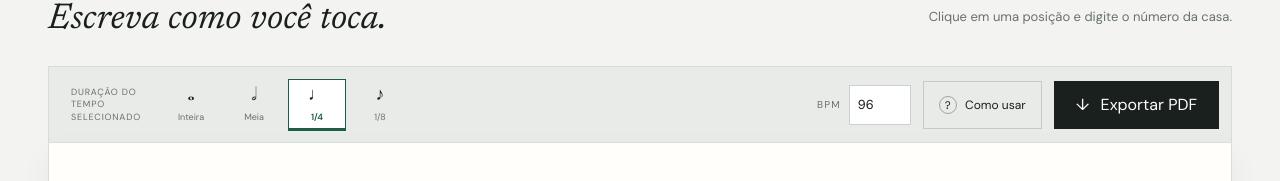
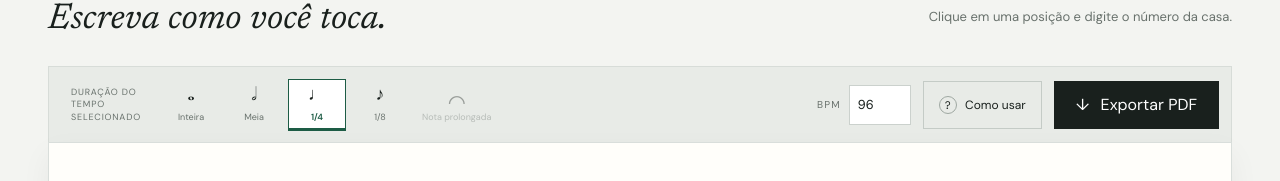
Before and after one commit to Nastarii/free-tab-maker, a Next.js app: page /editor in a window 1280 px wide. Shown: the part 156-337 px from the top of the page. Built offline with nearby package versions, Linux system fonts and the light colour scheme.

Commit message:
feat: add tie

```diff
--- a/src/app/globals.css
+++ b/src/app/globals.css
@@ -34,13 +34,16 @@ footer { min-height: 90px; background: var(--ink); color: white; padding: 0 max(
 
 .editor-page { min-height: 100vh; padding-bottom: 60px; }.editor-nav { max-width: none; background: var(--paper); padding: 0 max(28px, calc((100vw - 1240px)/2)); }.saved-state { color: var(--muted); font-size: 12px; }.saved-state i { display: inline-block; width: 6px; height: 6px; border-radius: 50%; background: #5b9a72; margin-right: 7px; }
 .editor-shell { max-width: 1240px; margin: auto; padding: 52px 28px 0; }.editor-heading { display: flex; align-items: end; justify-content: space-between; margin-bottom: 28px; }.editor-heading h1 { font: 400 36px "Newsreader", Georgia, serif; margin: 7px 0 0; }.editor-heading p { color: var(--muted); font-size: 13px; }
-.editor-toolbar { display: flex; align-items: center; gap: 12px; background: #e8ebe7; min-height: 76px; padding: 10px 12px 10px 22px; border: 1px solid #d7dcd8; border-bottom: 0; }.duration-group { display: flex; align-items: center; gap: 5px; }.duration-title { max-width: 78px; font-size: 9px; line-height: 1.35; text-transform: uppercase; letter-spacing: .09em; color: var(--muted); margin-right: 8px; }.duration-group button { min-width: 58px; height: 52px; padding: 4px 7px; border: 1px solid transparent; background: transparent; cursor: pointer; display: grid; place-items: center; grid-template-columns: 1fr; line-height: 14px; }.duration-group button:hover, .duration-group button.selected { background: white; border-color: #cbd1cd; }.duration-group button.selected { border-color: var(--green); box-shadow: inset 0 -2px var(--green); }.duration-group small { font: 9px "DM Sans"; color: var(--muted); white-space: nowrap; }.duration-group button.selected small { color: var(--green); font-weight: 600; }.note { min-height: 18px; font-size: 18px; }
+.editor-toolbar { display: flex; align-items: center; gap: 12px; background: #e8ebe7; min-height: 76px; padding: 10px 12px 10px 22px; border: 1px solid #d7dcd8; border-bottom: 0; }.duration-group { display: flex; align-items: center; gap: 5px; }.duration-title { max-width: 78px; font-size: 9px; line-height: 1.35; text-transform: uppercase; letter-spacing: .09em; color: var(--muted); margin-right: 8px; }.duration-group button { min-width: 58px; height: 52px; padding: 4px 7px; border: 1px solid transparent; background: transparent; cursor: pointer; display: grid; place-items: center; grid-template-columns: 1fr; line-height: 14px; }.duration-group button:hover, .duration-group button.selected { background: white; border-color: #cbd1cd; }.duration-group button.selected { border-color: var(--green); box-shadow: inset 0 -2px var(--green); }.duration-group button:disabled { cursor: not-allowed; opacity: .38; }.duration-group small { font: 9px "DM Sans"; color: var(--muted); white-space: nowrap; }.duration-group button.selected small { color: var(--green); font-weight: 600; }.note { min-height: 18px; font-size: 18px; }.pause-symbol { min-height: 18px; font: 22px/16px Georgia, serif; }
 .tempo-control { display: flex; align-items: center; gap: 8px; margin-left: auto; }.tempo-control label { font-size: 10px; letter-spacing: .12em; color: var(--muted); }.tempo-control input { width: 62px; height: 40px; border: 1px solid #cbd1cd; background: white; padding: 0 8px; font: 13px "DM Mono"; }.help-button { height: 48px; border: 1px solid #c4cbc6; background: transparent; padding: 0 15px; cursor: pointer; font-size: 12px; white-space: nowrap; }.help-button:hover { background: white; }.help-button span { display: inline-grid; place-items: center; width: 18px; height: 18px; margin-right: 5px; border: 1px solid #9fa8a2; border-radius: 50%; font: 11px "DM Mono"; }.export-button { height: 48px; border: 0; background: var(--ink); color: white; padding: 0 22px; cursor: pointer; white-space: nowrap; }.export-button:hover { background: var(--green); }.export-button span { margin-right: 7px; }
 .paper { background: var(--paper); border: 1px solid var(--line); min-height: 560px; padding: 62px 58px 50px; box-shadow: 0 12px 28px rgba(30,38,34,.05); }.score-header { display: flex; justify-content: space-between; align-items: start; padding-bottom: 32px; border-bottom: 1px solid var(--line); margin-bottom: 42px; }.score-header input { display: block; border: 0; background: transparent; outline: 0; }.title-input { font: 500 30px "DM Sans"; width: min(600px, 65vw); letter-spacing: -.03em; }.artist-input { margin-top: 9px; width: 400px; color: var(--muted); font-size: 13px; }.score-tempo { font: 13px "DM Mono"; color: var(--muted); }
 .measures { display: grid; grid-template-columns: 1fr; gap: 52px; }.measure-label { display: flex; justify-content: space-between; color: #8b938e; font: 9px "DM Mono"; text-transform: uppercase; letter-spacing: .12em; margin: 0 8px 13px 25px; }.measure-label button { border: 0; background: transparent; cursor: pointer; color: #a7ada9; font-size: 17px; line-height: 8px; }.measure-label button:hover { color: #b34a3f; }
 .measure-wrap { overflow-x: auto; overflow-y: hidden; }
 .measure { position: relative; min-width: 520px; padding-bottom: 48px; }.tab-row { height: 35px; display: grid; grid-template-columns: 24px 8px var(--slot-columns) 8px; align-items: center; font: 14px "DM Mono", monospace; }.string-name { color: var(--muted); }.bar { font-weight: 400; color: #777f7a; }.cell { position: relative; min-width: 0; height: 35px; display: grid; place-items: center; }.cell:before { content: ""; position: absolute; z-index: 0; left: 0; right: 0; top: 17px; border-top: 1px solid #919994; }.cell[data-beat="true"]:after { content: ""; position: absolute; z-index: 1; left: 0; height: 4px; width: 1px; background: #cbd0cd; top: 15px; }.cell input { position: relative; z-index: 3; width: 24px; height: 25px; text-align: center; padding: 0; border: 1px solid transparent; outline: 0; background: transparent; font: 500 13px "DM Mono"; }.cell[data-has-note="true"] input { background: var(--paper); }.cell input:focus { border-color: var(--green); background: #f2f7f3; box-shadow: 0 0 0 2px rgba(29,92,69,.1); }
 .rhythm-row { position: absolute; inset: 210px 0 auto; height: 42px; z-index: 4; display: grid; grid-template-columns: 24px 8px var(--slot-columns) 8px; pointer-events: none; }.rhythm-slot { position: relative; min-width: 0; }.rhythm-stem { position: absolute; left: 50%; top: 4px; width: 0; height: 32px; border-left: 1.5px solid var(--ink); font-style: normal; }.rhythm-beam { --beam-offset: 0px; position: absolute; left: -50%; bottom: calc(6px + var(--beam-offset)); width: 100%; height: 0; border-top: 3px solid var(--ink); }.rhythm-slot.duration-1 .rhythm-stem { height: 32px; }
+.pause-arc { position: absolute; z-index: 2; left: 62%; width: 72%; height: 12px; pointer-events: none; }
+.pause-arc-up { top: -3px; border-top: 1.5px solid var(--ink); border-radius: 50% 50% 0 0; }
+.pause-arc-down { bottom: -3px; border-bottom: 1.5px solid var(--ink); border-radius: 0 0 50% 50%; }
 .add-measure { margin-top: 44px; width: 100%; height: 48px; border: 1px dashed #cbd1cd; background: transparent; color: var(--muted); cursor: pointer; font-size: 12px; }.add-measure:hover { border-color: var(--green); color: var(--green); background: #f7faf7; }.add-measure span { margin-right: 6px; }
 .editor-help { display: flex; gap: 25px; padding: 20px 4px; color: var(--muted); font-size: 10px; }.editor-help kbd { border: 1px solid #ccd1ce; border-radius: 2px; background: white; padding: 2px 5px; margin-right: 2px; font: 9px "DM Mono"; }.editor-help strong { font-family: "DM Mono"; }
 .help-overlay { position: fixed; z-index: 50; inset: 0; display: grid; place-items: center; padding: 20px; background: rgba(19,25,22,.56); backdrop-filter: blur(3px); }.help-dialog { position: relative; width: min(560px, 100%); max-height: calc(100vh - 40px); overflow-y: auto; background: var(--paper); padding: 42px; box-shadow: 0 28px 80px rgba(0,0,0,.22); }.help-dialog h2 { margin: 9px 0 28px; font: 400 31px "Newsreader", Georgia, serif; }.help-close { position: absolute; top: 15px; right: 17px; border: 0; background: transparent; color: var(--muted); cursor: pointer; font-size: 24px; }.help-dialog ol { list-style: none; padding: 0; margin: 0; counter-reset: help; }.help-dialog li { counter-increment: help; display: grid; grid-template-columns: 32px 125px 1fr; gap: 10px; align-items: start; padding: 18px 0; border-top: 1px solid var(--line); }.help-dialog li:before { content: "0" counter(help); color: var(--green); font: 10px "DM Mono"; }.help-dialog li b { font-size: 13px; }.help-dialog li span { color: var(--muted); font-size: 12px; line-height: 1.55; }.help-dialog kbd { border: 1px solid var(--line); padding: 1px 4px; font: 10px "DM Mono"; }.help-done { width: 100%; height: 46px; margin-top: 24px; border: 0; background: var(--ink); color: white; cursor: pointer; }.help-done:hover { background: var(--green); }
@@ -48,4 +51,4 @@ footer { min-height: 90px; background: var(--ink); color: white; padding: 0 max(
 @media (max-width: 920px) { .benefits { grid-template-columns: 1fr; gap: 25px; }.hero { padding-top: 80px; }.demo-caption span:last-child { display:none; }.editor-heading { align-items: start; flex-direction: column; gap: 10px; }.editor-toolbar { flex-wrap: wrap; }.duration-group { order: 2; width: 100%; }.tempo-control { margin-left: 0; }.export-button { margin-left: auto; }.paper { padding: 42px 20px; }.editor-help { flex-wrap: wrap; }.title-input { width: 70vw; font-size: 24px; } }
 @media (max-width: 560px) { .site-nav { padding: 0 18px; }.hero h1 { font-size: 52px; }.demo-wrap { width: calc(100% - 24px); }.demo-tab { padding: 35px 10px; }.editor-shell { padding: 35px 12px 0; }.editor-nav { padding: 0 18px; }.saved-state { display:none; }.duration-title { display:none; }.duration-group button { flex: 1; min-width: 0; padding: 3px; }.paper { padding: 35px 12px; }.score-header { gap: 10px; }.artist-input { width: 70vw; }.editor-help { display:none; }.help-button { margin-left: auto; }.export-button { margin-left: 0; }.help-dialog { padding: 36px 22px 24px; }.help-dialog li { grid-template-columns: 28px 1fr; }.help-dialog li span { grid-column: 2; } }
 
-@media print { @page { size: A4 portrait; margin: 14mm; } body, .editor-page { background: white; padding: 0; }.no-print { display: none !important; }.editor-shell { max-width: none; padding: 0; }.paper { border: 0; box-shadow: none; padding: 0; min-height: auto; }.score-header { margin-bottom: 30px; }.measures { grid-template-columns: 1fr; gap: 42px; }.measure-wrap { overflow: visible; break-inside: avoid; page-break-inside: avoid; }.measure { min-width: 0; }.cell input, .rhythm-row, .rhythm-stem, .rhythm-beam { visibility: visible !important; print-color-adjust: exact; -webkit-print-color-adjust: exact; }.rhythm-stem { border-left-color: #000; }.rhythm-beam { border-top-color: #000; }.title-input { width: 150mm; } }
+@media print { @page { size: A4 portrait; margin: 14mm; } body, .editor-page { background: white; padding: 0; }.no-print { display: none !important; }.editor-shell { max-width: none; padding: 0; }.paper { border: 0; box-shadow: none; padding: 0; min-height: auto; }.score-header { margin-bottom: 30px; }.measures { grid-template-columns: 1fr; gap: 42px; }.measure-wrap { overflow: visible; break-inside: avoid; page-break-inside: avoid; }.measure { min-width: 0; }.cell input, .rhythm-row, .rhythm-stem, .rhythm-beam, .pause-arc { visibility: visible !important; print-color-adjust: exact; -webkit-print-color-adjust: exact; }.rhythm-stem { border-left-color: #000; }.rhythm-beam { border-top-color: #000; }.pause-arc-up { border-top-color: #000; }.pause-arc-down { border-bottom-color: #000; }.title-input { width: 150mm; } }
--- a/src/components/TabEditor.tsx
+++ b/src/components/TabEditor.tsx
@@ -53,6 +53,15 @@ export default function TabEditor() {
     }));
   };
 
+  const togglePause = () => {
+    const { measure: m, string: s, slot: p } = active;
+    if (!measures[m]?.cells[s][p].fret) return;
+    setMeasures((current) => current.map((measure, mi) => mi !== m ? measure : {
+      ...measure,
+      cells: measure.cells.map((row, si) => si !== s ? row : row.map((cell, pi) => pi === p ? { ...cell, pause: !cell.pause } : cell)),
+    }));
+  };
+
   const handleKey = (event: React.KeyboardEvent<HTMLInputElement>, m: number, s: number, p: number) => {
     if (event.key === "ArrowRight" || event.key === "Tab" && !event.shiftKey) {
       event.preventDefault();
@@ -85,6 +94,14 @@ export default function TabEditor() {
               <span className="note">{duration.symbol}</span><small>{duration.label}</small>
             </button>
           ))}
+          <button
+            className={`pause-button ${measures[active.measure]?.cells[active.string][active.slot].pause ? "selected" : ""}`}
+            onClick={togglePause}
+            disabled={!measures[active.measure]?.cells[active.string][active.slot].fret}
+            title="Manter esta nota soando"
+          >
+            <span className="pause-symbol">⌒</span><small>Nota prolongada</small>
+          </button>
         </div>
         <div className="tempo-control">
           <label htmlFor="tempo">BPM</label>
@@ -125,6 +142,9 @@ export default function TabEditor() {
                           inputMode="numeric"
                           aria-label={`Corda ${name}, posição ${p + 1}`}
                         />
+                        {cell.pause && cell.fret && (
+                          <i className={`pause-arc ${s < 2 ? "pause-arc-up" : "pause-arc-down"}`} aria-hidden="true" />
+                        )}
                       </span>
                     ))}
                     <b className="bar">|</b>
--- a/src/models/tab.ts
+++ b/src/models/tab.ts
@@ -2,6 +2,7 @@ export type Duration = 1 | 2 | 4 | 8;
 
 export type Cell = {
   fret: string;
+  pause?: boolean;
 };
 
 export type Measure = {
```
Also changed, not shown: 2 other files (tests, documents, lock files or other folders).
